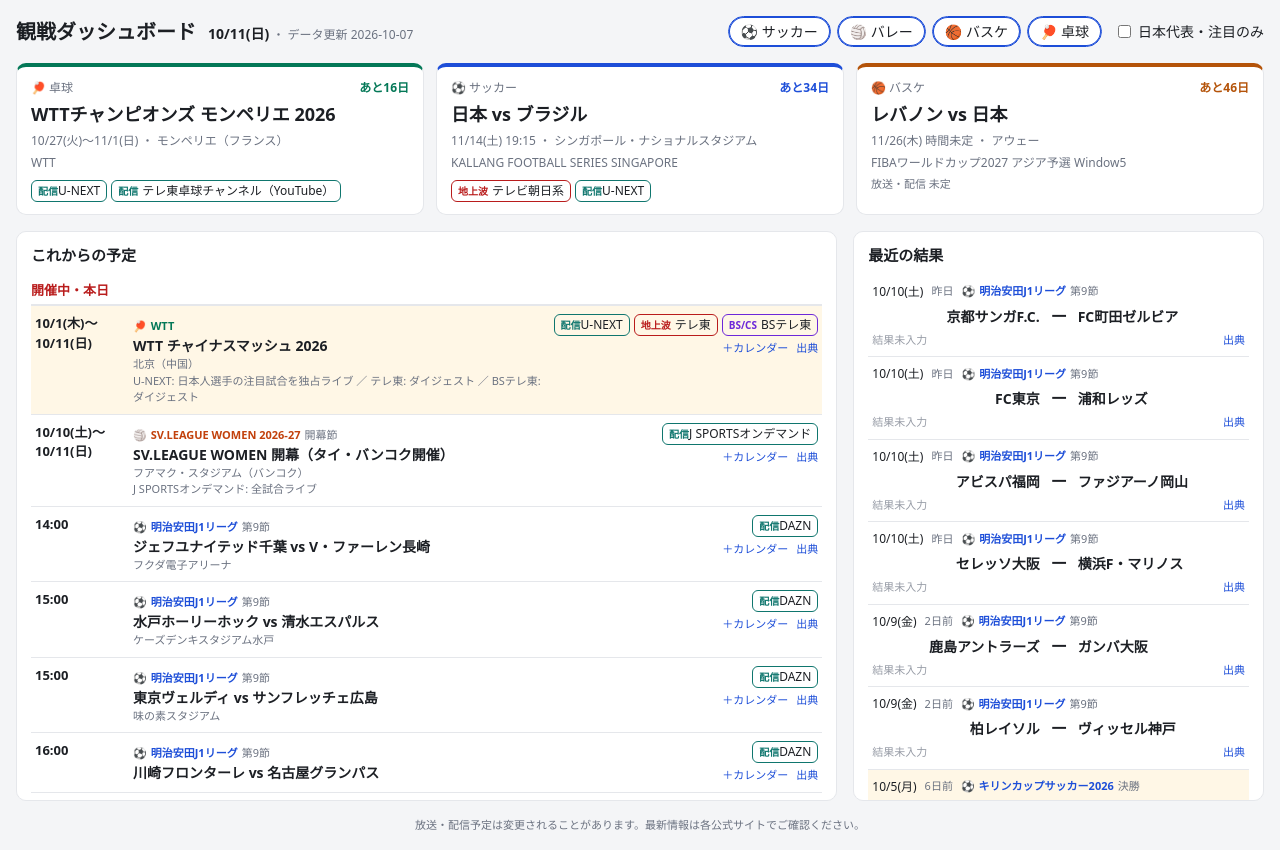
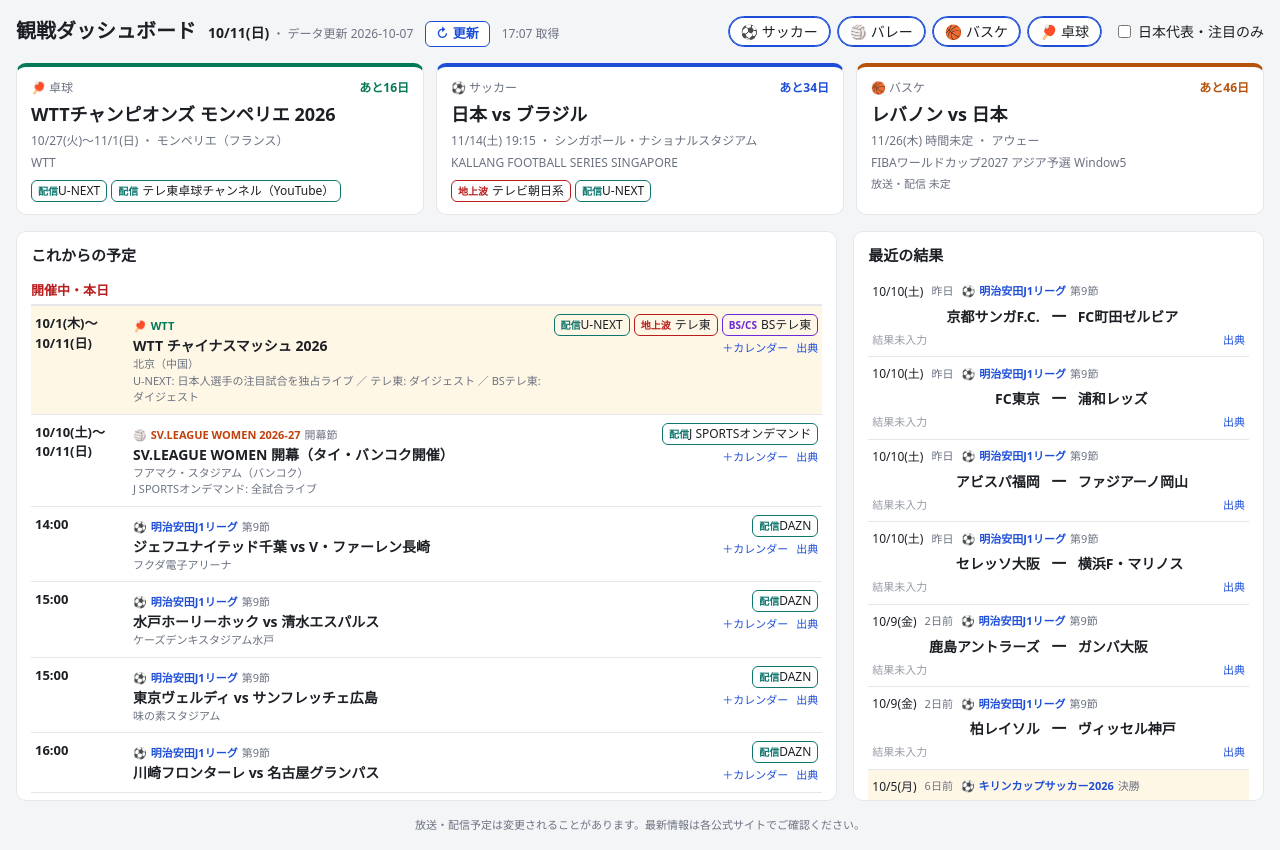
Before and after one commit to watabo-bonobo/SportsDashboard, a React (Vite) app: page / in a window 1280 px wide. Built offline with nearby package versions, Linux system fonts and the light colour scheme.

Commit message:
更新ボタンを追加（最新の events.json を再取得）
Co-Authored-By: Claude Opus 5.5 (1M context) <noreply@anthropic.com>
Claude-Session: https://claude.ai/code/session_01JK69D3VQu3TsXopkmUrycP

```diff
--- a/src/App.tsx
+++ b/src/App.tsx
@@ -1,6 +1,6 @@
-import { useEffect, useMemo, useState } from 'react';
+import { useCallback, useEffect, useMemo, useState } from 'react';
 import type { EventData, Sport } from './types';
-import { buildBoard, formatDate, jstDateKey, relativeDay, SPORT_ICON, SPORT_LABEL } from './schedule';
+import { buildBoard, formatClock, formatDate, jstDateKey, relativeDay, SPORT_ICON, SPORT_LABEL } from './schedule';
 import { validateEventData } from './validate';
 import { EventRow, FeaturedCard, ResultRow } from './components';
 
@@ -38,8 +38,14 @@ export default function App() {
   const [prefs, setPrefs] = useState<Prefs>(loadPrefs);
   const [now, setNow] = useState(currentTime);
 
-  useEffect(() => {
-    fetch(`${import.meta.env.BASE_URL}data/events.json`, { cache: 'no-cache' })
+  const [loading, setLoading] = useState(false);
+  const [fetchedAt, setFetchedAt] = useState<Date | null>(null);
+
+  // 最新の events.json を取り直す（更新ボタンからも呼ぶ）
+  const load = useCallback(() => {
+    setLoading(true);
+    // キャッシュに古いファイルが残っていても確実に最新を取るため、クエリを付ける
+    fetch(`${import.meta.env.BASE_URL}data/events.json?t=${Date.now()}`, { cache: 'no-store' })
       .then((r) => {
         if (!r.ok) throw new Error(`HTTP ${r.status}`);
         return r.json() as Promise<EventData>;
@@ -48,9 +54,15 @@ export default function App() {
         const problems = validateEventData(d);
         if (problems.length) console.warn('events.json に問題があります:\n' + problems.join('\n'));
         setData(d);
+        setError(null);
+        setFetchedAt(new Date());
+        setNow(currentTime());
       })
-      .catch((e: unknown) => setError(String(e)));
+      .catch((e: unknown) => setError(String(e)))
+      .finally(() => setLoading(false));
   }, []);
+
+  useEffect(load, [load]);
 
   // 日付が変わったら表示を更新
   useEffect(() => {
@@ -91,6 +103,13 @@ export default function App() {
             {formatDate(today)}
             {data && <span className="updated"> ・ データ更新 {data.updatedAt}</span>}
           </span>
+          <button type="button" className="refresh" onClick={load} disabled={loading}>
+            <span className={loading ? 'spin' : undefined} aria-hidden="true">
+              ↻
+            </span>
+            {loading ? '更新中…' : '更新'}
+          </button>
+          {fetchedAt && !loading && <span className="updated">{formatClock(fetchedAt)} 取得</span>}
         </div>
         <nav className="filters" aria-label="絞り込み">
           {SPORTS.map((s) => (
--- a/src/schedule.ts
+++ b/src/schedule.ts
@@ -137,9 +137,13 @@ export function formatDate(dateKey: string): string {
 
 /** "14:00"（日本時間）。時刻未定なら "時間未定" */
 export function formatTime(e: SportEvent): string {
-  if (!hasTime(e)) return '時間未定';
-  const d = new Date(new Date(e.start).getTime() + JST_OFFSET_MS);
-  return `${String(d.getUTCHours()).padStart(2, '0')}:${String(d.getUTCMinutes()).padStart(2, '0')}`;
+  return hasTime(e) ? formatClock(new Date(e.start)) : '時間未定';
+}
+
+/** Date を日本時間の "HH:MM" に */
+export function formatClock(d: Date): string {
+  const j = new Date(d.getTime() + JST_OFFSET_MS);
+  return `${String(j.getUTCHours()).padStart(2, '0')}:${String(j.getUTCMinutes()).padStart(2, '0')}`;
 }
 
 export function formatPeriod(e: SportEvent): string {
--- a/src/styles.css
+++ b/src/styles.css
@@ -383,3 +383,31 @@ h2 {
     overflow-y: auto;
   }
 }
+
+.refresh {
+  display: inline-flex;
+  align-items: center;
+  gap: 4px;
+  border: 1px solid var(--accent);
+  background: var(--panel);
+  color: var(--accent);
+  border-radius: 6px;
+  padding: 2px 10px;
+  font: inherit;
+  font-size: 13px;
+  font-weight: 600;
+  cursor: pointer;
+}
+.refresh:disabled {
+  opacity: 0.6;
+  cursor: progress;
+}
+.spin {
+  display: inline-block;
+  animation: spin 0.8s linear infinite;
+}
+@keyframes spin {
+  to {
+    transform: rotate(360deg);
+  }
+}
```
Also changed, not shown: 1 other file (tests, documents, lock files or other folders).
